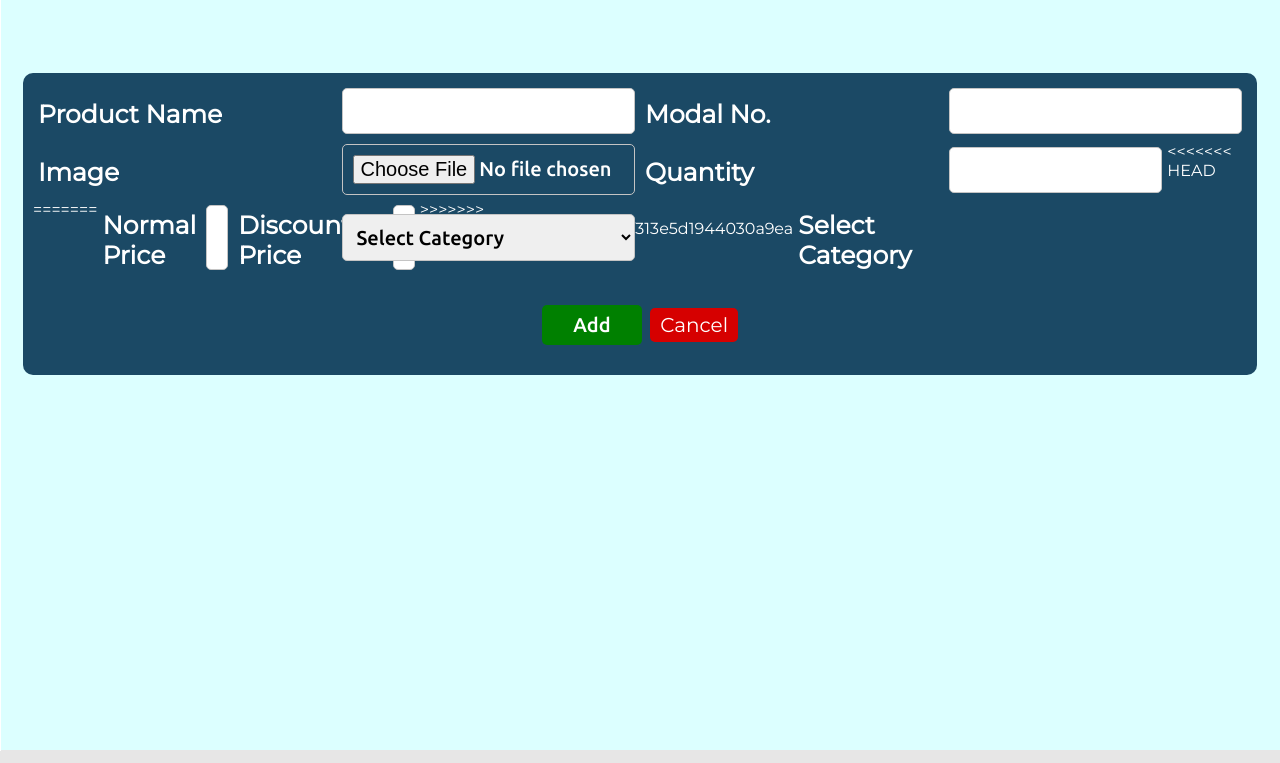
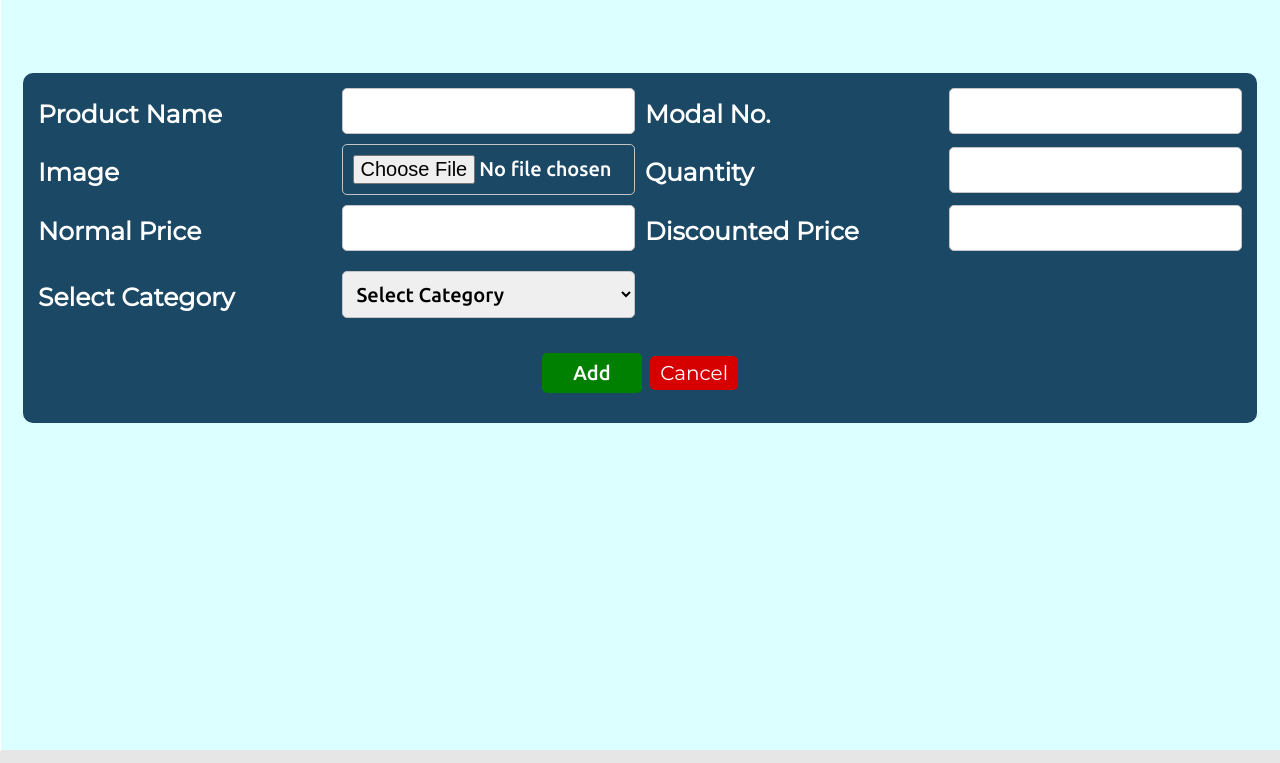
Before and after one commit to pramod52jpr/IMS, a PHP site: page /addProductForm.php in a window 1280 px wide. Shown: the part 37-800 px from the top of the page. Run offline with PHP 8.4, Linux system fonts and the light colour scheme; data that the repository does not hold is empty.

Commit message:
label change

```diff
--- a/addProductForm.php
+++ b/addProductForm.php
@@ -28,29 +28,38 @@
             </div>
             <div class="col-25">
                 <input type="number" name="productQuantity" id="productQuantity" required>
-<<<<<<< HEAD
+            </div>
+        </div>
+        <div class="row4">
+            <div class="col-25">
+                <label for="productNormalPrice">Normal Price</label>
+            </div>
+            <div class="col-25">
+                <input type="number" name="productNormalPrice" id="productNormalPrice" required>
+            </div>
+            <div class="col-25">
+                <label for="productDiscountedPrice">Discounted Price</label>
+            </div>
+            <div class="col-25">
+                <input type="number" name="productDiscountedPrice" id="productDiscountedPrice" required>
             </div>
         </div>
         <div class="row4">
         <div class="col-25 col-26">
-=======
-        <label for="productNormalPrice">Normal Price</label>
-        <input type="number" name="productNormalPrice" id="productNormalPrice" required>
-        <label for="productDiscountedPrice">Discounted Price</label>
-        <input type="number" name="productDiscountedPrice" id="productDiscountedPrice" required>
->>>>>>> daa4fc46463060eaa697e7f313e5d1944030a9ea
                 <label for="productCategory">Select Category</label>
         </div>
+
             <div class="col-25 col-26">
                 <select name="productCategory" id="productCategory" required>
                     <option value="" selected disabled>Select Category</option>
                     <?php
-        $pCatSql="select * from pro_category";
-        $pCatResult=mysqli_query($conn,$pCatSql);
-        if(mysqli_num_rows($pCatResult)>0){
-            while($pCatRow=mysqli_fetch_assoc($pCatResult)){
+                    $pCatSql = "select * from pro_category";
+                    $pCatResult = mysqli_query($conn, $pCatSql);
+                    if (mysqli_num_rows($pCatResult) > 0) {
+                        while ($pCatRow = mysqli_fetch_assoc($pCatResult)) {
                             ?>
-            <option value="<?php echo $pCatRow['P_Category_Id'] ?>"><?php echo $pCatRow['P_Category_Name'] ?></option>
+                            <option value="<?php echo $pCatRow['P_Category_Id'] ?>"><?php echo $pCatRow['P_Category_Name'] ?>
+                            </option>
                             <?php
                         }
                     }
```
Lines whose indentation alone changed are shown as unchanged.
